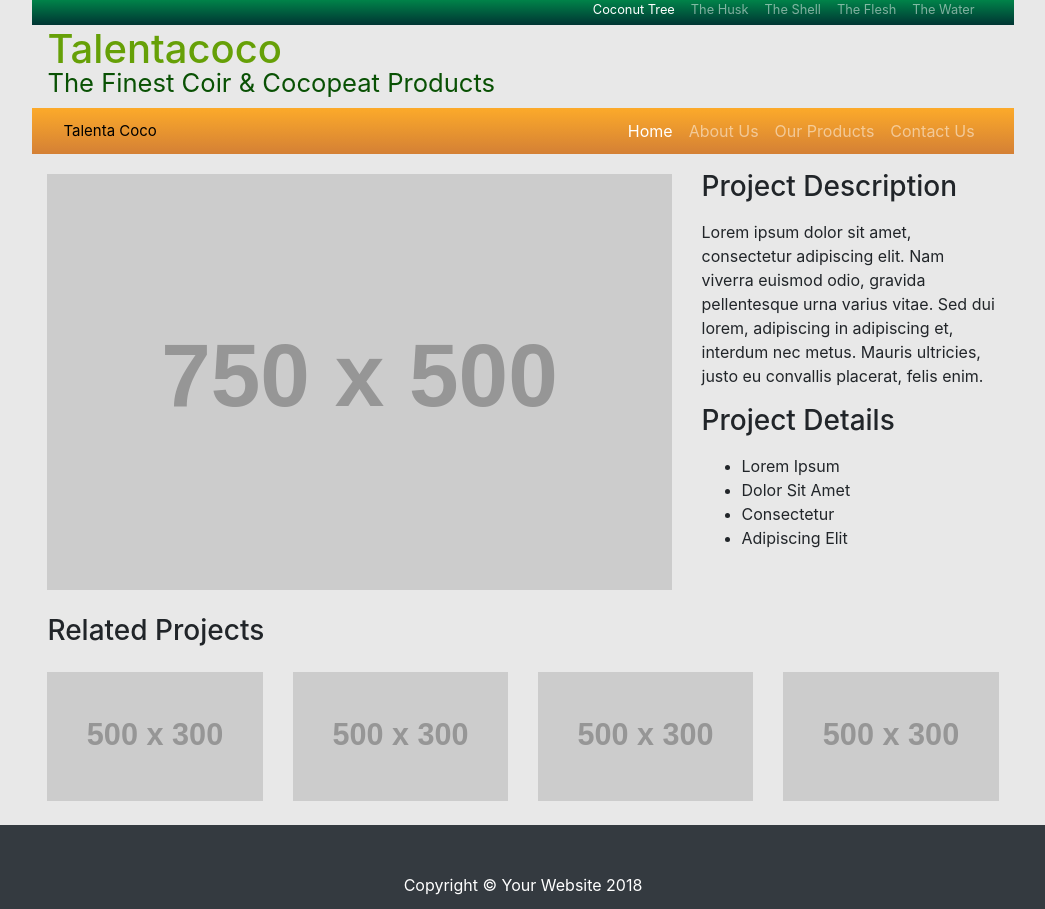
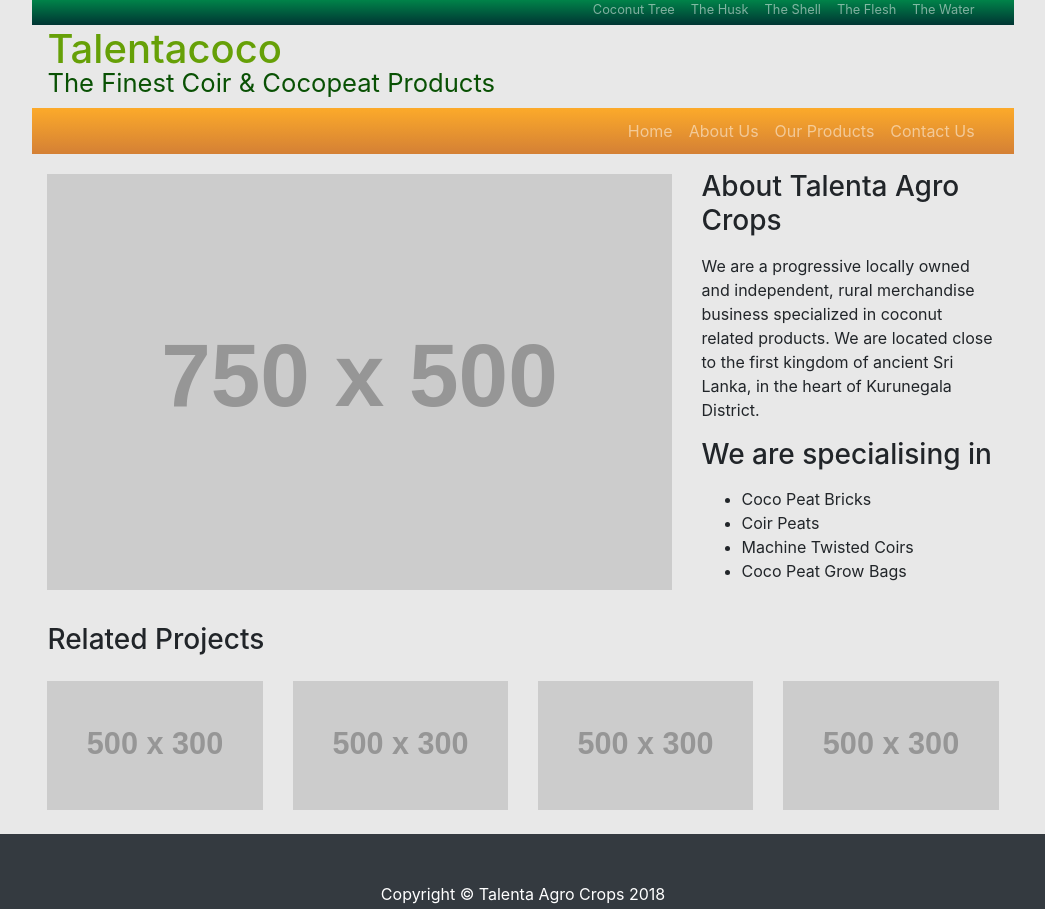
Before and after one commit to ChiranthakaJ/Talentacoco, a website: page index.html in a window 1280 px wide. Shown: the top 909 px of the page, without its empty margins (117-1162 px from the left). Drawn offline with Linux system fonts and the light colour scheme; placeholder pictures from the web are drawn by us; files whose address does not match are found by name.

Commit message:
Add files via upload

```diff
--- a/index.html
+++ b/index.html
@@ -8,7 +8,7 @@
     <meta name="description" content="">
     <meta name="author" content="">
 
-    <title>Portfolio Item - Start Bootstrap Template</title>
+    <title>Welcome to Talenta Coco</title>
 
     <!-- Bootstrap core CSS -->
     <link href="responsive-design/bootstrap/css/bootstrap.min.css" rel="stylesheet">
@@ -36,22 +36,26 @@
         </button>
                     <div class="talentacoco-topnav-right" id="navbarResponsive">
                         <ul class="navbar-nav ml-auto">
-                            <li class="nav-item active">
+                            <li class="nav-item">
                                 <a class="nav-link" href="#">Coconut Tree
-                        <span class="sr-only">(current)</span>
+
                       </a>
                             </li>
                             <li class="nav-item">
                                 <a class="nav-link" href="#">The Husk</a>
+
                             </li>
                             <li class="nav-item">
                                 <a class="nav-link" href="#">The Shell</a>
+
                             </li>
                             <li class="nav-item">
                                 <a class="nav-link" href="#">The Flesh</a>
+
                             </li>
                             <li class="nav-item">
                                 <a class="nav-link" href="#">The Water</a>
+
                             </li>
                         </ul>
 
@@ -77,14 +81,16 @@
                 <!-- Custom Mid-Navigation Bar -->
                 <nav class="navbar navbar-expand-lg navbar-dark talentacoco-mid-nav">
                     <div class="container-fluid">
-                        <a class="navbar-brand talentacoco-mid-heading" href="#">Talenta Coco</a>
-                        <button class="navbar-toggler" type="button" data-toggle="collapse" data-target="#navbarResponsive" aria-controls="navbarResponsive" aria-expanded="false" aria-label="Toggle navigation">
+                        <a class="navbar-brand talentacoco-mid-heading" href="#">
+                            <!--Talenta Coco-->
+                        </a>
+                        <!--<button class="navbar-toggler" type="button" data-toggle="collapse" data-target="#navbarResponsive" aria-controls="navbarResponsive" aria-expanded="false" aria-label="Toggle navigation">
               <span class="navbar-toggler-icon"></span>
-            </button>
+            </button>-->
                         <div class="collapse navbar-collapse" id="navbarResponsive">
                             <ul class="navbar-nav ml-auto">
-                                <li class="nav-item active">
-                                    <a class="nav-link" href="#">Home
+                                <li class="nav-item" style="margin-left: -20px;">
+                                    <a class="nav-link ubermenu-target ubermenu-item-layout-default ubermenu-item-layout-text_only" href="#">Home
                     <span class="sr-only">(current)</span>
                   </a>
                                 </li>
@@ -116,16 +122,15 @@
                     </div>
 
                     <div class="col-md-4">
-                        <h3 class="my-3">Project Description</h3>
-                        <p>Lorem ipsum dolor sit amet, consectetur adipiscing elit. Nam viverra euismod odio, gravida pellentesque urna varius vitae. Sed dui lorem, adipiscing in adipiscing et, interdum nec metus. Mauris ultricies, justo eu convallis placerat,
-                            felis enim.
+                        <h3 class="my-3">About Talenta Agro Crops</h3>
+                        <p> We are a progressive locally owned and independent, rural merchandise business specialized in coconut related products. We are located close to the first kingdom of ancient Sri Lanka, in the heart of Kurunegala District.
                         </p>
-                        <h3 class="my-3">Project Details</h3>
+                        <h3 class="my-3">We are specialising in</h3>
                         <ul>
-                            <li>Lorem Ipsum</li>
-                            <li>Dolor Sit Amet</li>
-                            <li>Consectetur</li>
-                            <li>Adipiscing Elit</li>
+                            <li>Coco Peat Bricks</li>
+                            <li>Coir Peats</li>
+                            <li>Machine Twisted Coirs</li>
+                            <li>Coco Peat Grow Bags</li>
                         </ul>
                     </div>
 
@@ -172,7 +177,7 @@
     <!-- Footer -->
     <footer class="py-5 bg-dark">
         <div class="container">
-            <p class="m-0 text-center text-white">Copyright &copy; Your Website 2018</p>
+            <p class="m-0 text-center text-white">Copyright &copy; Talenta Agro Crops 2018</p>
         </div>
         <!-- /.container -->
     </footer>
```
